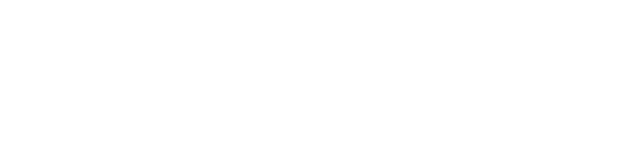
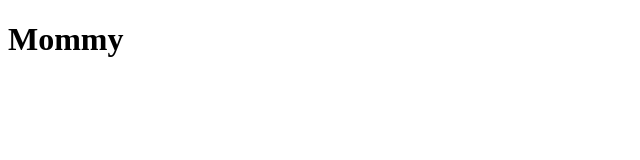
Before and after one commit to Jebby0058/MyPage, a plain HTML site: page index.html in a window 1280 px wide. Shown: the whole page, without its empty margins (0-640 px from the left). Drawn offline with Linux system fonts and the light colour scheme.

Commit message:
Just made it say mommy

```diff
--- a/index.html
+++ b/index.html
@@ -6,6 +6,7 @@
     <title>Jebby Resume</title>
 </head>
 <body>
+    <h1>Mommy</h1>
 
 
 </body>
```
